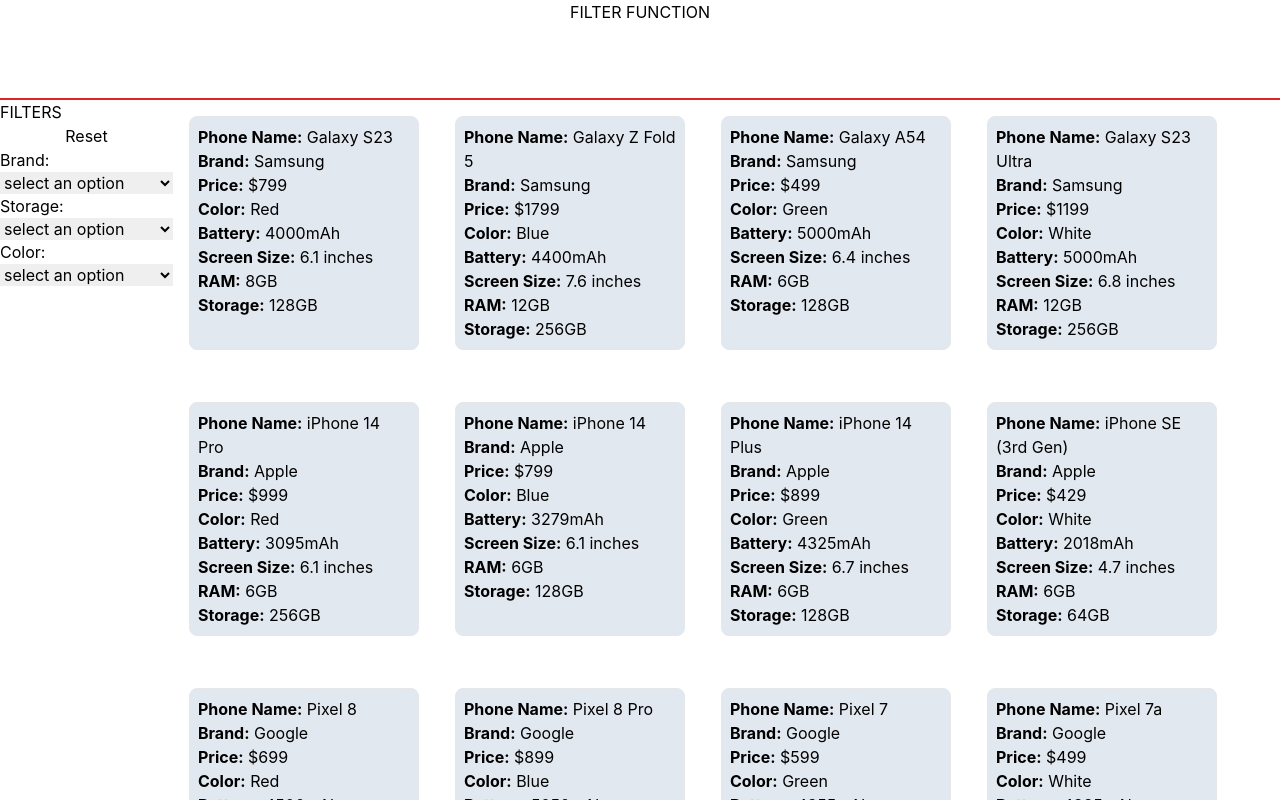
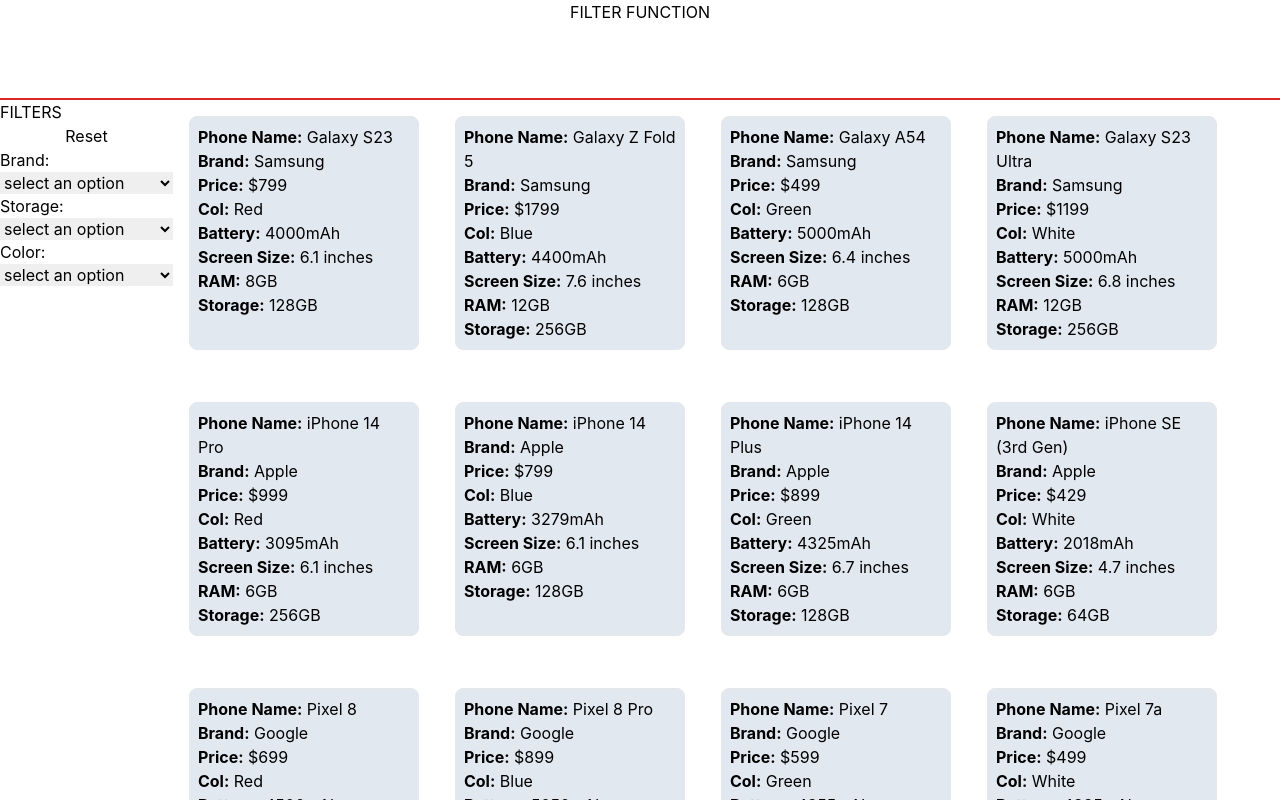
Before and after one commit to appnoxRohit/filterfnc, a React (Create React App) app: page / in a window 1280 px wide. Shown: the top 800 px of the page. Built offline with nearby package versions, Linux system fonts and the light colour scheme.

Commit message:
small changes

```diff
--- a/src/Body.js
+++ b/src/Body.js
@@ -19,7 +19,7 @@
 
               <li><strong>Price:</strong> {item.price}</li>
 
-            <li><strong>Color:</strong> {item.color}</li>
+            <li><strong>Col:</strong> {item.color}</li>
             <li><strong>Battery:</strong> {item.battery}</li>
             <li><strong>Screen Size:</strong> {item.screenSize}</li>
             <li><strong>RAM:</strong> {item.ram}</li>
```
